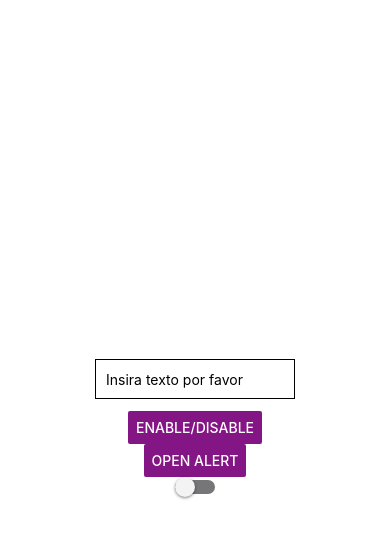
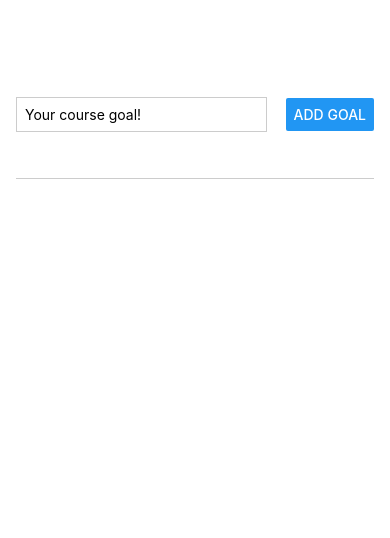
Before and after one commit to leandroalexandreipb/react-native-guide, a React Native app: screen / in a window 390 px wide. Shown: the top 538 px of the page. Built offline with nearby package versions, Linux system fonts and the light colour scheme.

Commit message:
push goals to array

```diff
--- a/App.js
+++ b/App.js
@@ -1,87 +1,63 @@
-import { StatusBar } from "expo-status-bar";
 import { useState } from "react";
-import {
-  StyleSheet,
-  Text,
-  View,
-  TextInput,
-  Button,
-  Alert,
-  Image,
-  Switch,
-} from "react-native";
+import { StyleSheet, Text, View, Button, TextInput } from "react-native";
 
 export default function App() {
-  const [text, onChangeText] = useState("");
-  const [inputDisabled, setInputDisabled] = useState(false);
-  const [showImage, setShowImage] = useState(false);
-  const createTwoButtonAlert = () =>
-    Alert.alert("Alert Title", text, [
-      {
-        text: "Cancel",
-        onPress: () => console.log("Cancel Pressed"),
-        style: "cancel",
-      },
-      { text: "OK", onPress: () => console.log("OK Pressed") },
+  const [enteredGoalText, setEnteredGoalText] = useState("");
+  const [courseGoals, setCourseGoals] = useState([]);
+
+  function goalInputHandler(enteredText) {
+    setEnteredGoalText(enteredText);
+  }
+
+  function addGoalHandler() {
+    setCourseGoals((currentCourseGoals) => [
+      ...currentCourseGoals,
+      enteredGoalText,
     ]);
+  }
 
   return (
-    <View style={styles.container}>
-      <Text>{text}</Text>
-      <TextInput
-        style={styles.input}
-        onChangeText={onChangeText}
-        value={text}
-        placeholder="Insira texto por favor"
-        editable={inputDisabled}
-      />
-      <Button
-        onPress={() => setInputDisabled(!inputDisabled)}
-        title="Enable/Disable"
-        color="#841584"
-      />
-      <Button
-        onPress={createTwoButtonAlert}
-        title="Open alert"
-        color="#841584"
-      />
-      <Switch
-        trackColor={{ false: "#767577", true: "#81b0ff" }}
-        thumbColor={showImage ? "#f5dd4b" : "#f4f3f4"}
-        ios_backgroundColor="#3e3e3e"
-        onValueChange={setShowImage}
-        value={showImage}
-      />
-      {showImage && (
-        <Image
-          style={styles.tinyLogo}
-          source={{
-            uri: "https://reactnative.dev/img/tiny_logo.png",
-          }}
+    <View style={styles.appContainer}>
+      <View style={styles.inputContainer}>
+        <TextInput
+          style={styles.textInput}
+          placeholder="Your course goal!"
+          onChangeText={goalInputHandler}
         />
-      )}
-
-      <StatusBar style="auto" />
+        <Button title="Add Goal" onPress={addGoalHandler} />
+      </View>
+      <View style={styles.goalsContainer}>
+        {courseGoals.map((goal) => (
+          <Text key={goal}>{goal}</Text>
+        ))}
+      </View>
     </View>
   );
 }
+
 const styles = StyleSheet.create({
-  input: {
-    width: 200,
-    height: 40,
-    margin: 12,
+  appContainer: {
+    flex: 1,
+    paddingTop: 50,
+    paddingHorizontal: 16,
+  },
+  inputContainer: {
+    flex: 1,
+    flexDirection: "row",
+    justifyContent: "space-between",
+    alignItems: "center",
+    marginBottom: 24,
+    borderBottomWidth: 1,
+    borderBottomColor: "#cccccc",
+  },
+  textInput: {
     borderWidth: 1,
-    padding: 10,
+    borderColor: "#cccccc",
+    width: "70%",
+    marginRight: 8,
+    padding: 8,
   },
-  container: {
-    flex: 1,
-    backgroundColor: "#fff",
-    alignItems: "center",
-    justifyContent: "center",
-  },
-  tinyLogo: {
-    marginTop: 10,
-    width: 50,
-    height: 50,
+  goalsContainer: {
+    flex: 5,
   },
 });
```
